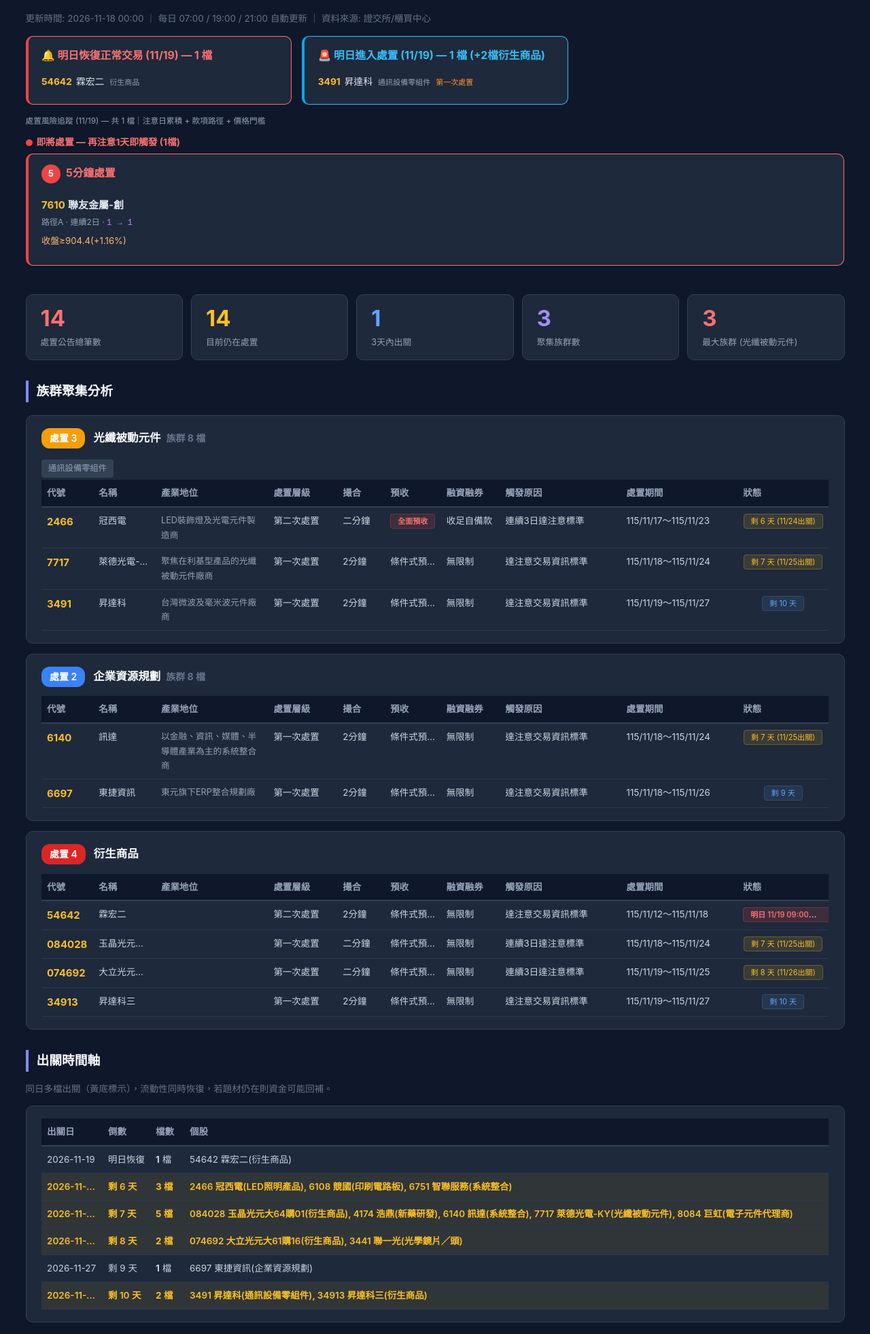
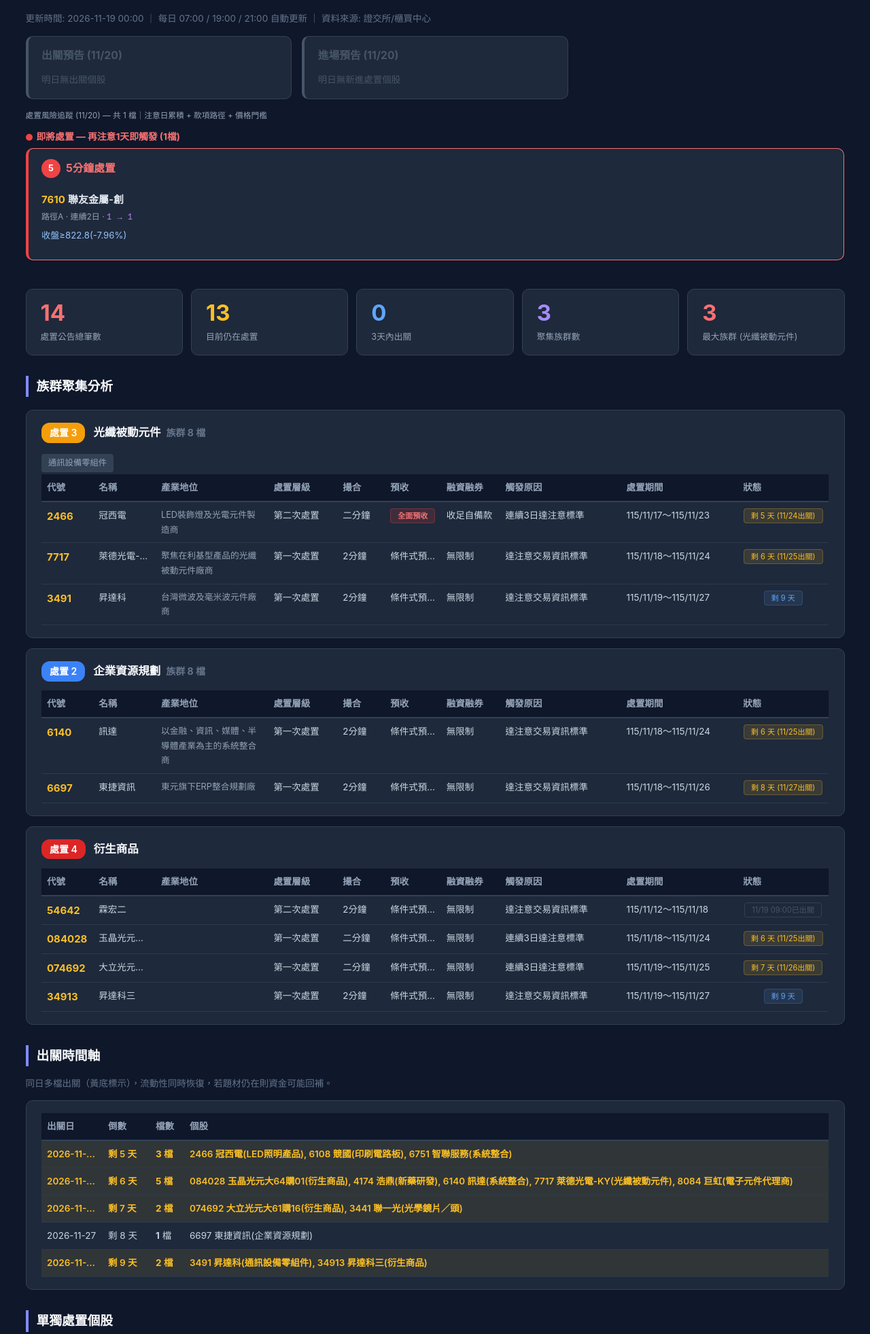
Before and after one commit to kuhper/punish-stock-report, a plain HTML site: page punish.html in a window 1280 px wide. Shown: the part 120-2083 px from the top of the page at 68% size. Drawn offline with Linux system fonts and the light colour scheme.

Commit message:
更新處置股報告 2026-11-19 03:56

```diff
--- a/punish.html
+++ b/punish.html
@@ -1,7 +1,7 @@
 <!DOCTYPE html>
 <html lang="zh-TW"><head><meta charset="utf-8">
 <meta name="viewport" content="width=device-width, initial-scale=1">
-<title>處置股追蹤 2026-11-18</title>
+<title>處置股追蹤 2026-11-19</title>
 <style>
   * { box-sizing: border-box; margin:0; padding:0; }
   body { font-family: -apple-system,'Microsoft JhengHei','Noto Sans TC','Segoe UI',sans-serif; background:#0f172a; color:#e2e8f0; font-size:15px; line-height:1.7; }
@@ -169,22 +169,19 @@ function switchTab(tabName) {
 <div class="header-wrap">
   <div class="header-left">
     <h1><span>台股處置股追蹤</span></h1>
-    <p class="subtitle">更新時間: 2026-11-18 00:00 ｜ 每日 07:00 / 19:00 / 21:00 自動更新 ｜ 資料來源: 證交所/櫃買中心</p>
+    <p class="subtitle">更新時間: 2026-11-19 00:00 ｜ 每日 07:00 / 19:00 / 21:00 自動更新 ｜ 資料來源: 證交所/櫃買中心</p>
   </div>
   <div class="header-cards">
-    <div class="tomorrow-exit">
-  <div class="te-title">🔔 明日恢復正常交易 (11/19) — 1 檔</div>
-  <ul class="te-list"><li><span class="te-code">54642</span>霖宏二 <span class="te-ind">衍生商品</span></li>
-</ul>
+    <div class="tomorrow-exit empty">
+  <div class="te-title" style="color:#475569;">出關預告 (11/20)</div>
+  <span class="te-none">明日無出關個股</span>
 </div>
-
-    <div class="tomorrow-enter">
-  <div class="te-title">🚨 明日進入處置 (11/19) — 1 檔 (+2檔衍生商品)</div>
-  <ul class="te-list"><li><span class="te-code">3491</span>昇達科 <span class="te-ind">通訊設備零組件</span> <span class="te-measure">第一次處置</span></li>
-</ul>
+    <div class="tomorrow-enter empty">
+  <div class="te-title" style="color:#475569;">進場預告 (11/20)</div>
+  <span class="te-none">明日無新進處置個股</span>
 </div>
     <div class="pred-wrap">
-  <div style="color:#94a3b8;font-size:0.78em;margin-bottom:6px;">處置風險追蹤 (11/19) — 共 1 檔｜注意日累積 + 款項路徑 + 價格門檻</div>
+  <div style="color:#94a3b8;font-size:0.78em;margin-bottom:6px;">處置風險追蹤 (11/20) — 共 1 檔｜注意日累積 + 款項路徑 + 價格門檻</div>
   <div class="pred-tier">
   <div class="pred-tier-header pred-tier-imminent">即將處置 — 再注意1天即觸發 (1檔)</div>
   <div class="pred-cards"><div class="predict-card predict-5min">
@@ -192,7 +189,7 @@ function switchTab(tabName) {
   <div class="pred-item">
   <div class="pred-stock"><span class="pred-code">7610</span> <span class="pred-name">聯友金屬-創</span></div>
   <div class="pred-meta">路徑A · 連續2日 · <span class="pred-tl">1 → 1</span></div>
-  <div class="pred-cond pred-high">收盤≥904.4(+1.16%)</div>
+  <div class="pred-cond pred-low">收盤≥822.8(-7.96%)</div>
 </div>
 
 </div></div>
@@ -203,8 +200,8 @@ function switchTab(tabName) {
 
 <div class="stats">
   <div class="stat-card danger"><div class="num">14</div><div class="label">處置公告總筆數</div></div>
-  <div class="stat-card warn"><div class="num">14</div><div class="label">目前仍在處置</div></div>
-  <div class="stat-card info"><div class="num">1</div><div class="label">3天內出關</div></div>
+  <div class="stat-card warn"><div class="num">13</div><div class="label">目前仍在處置</div></div>
+  <div class="stat-card info"><div class="num">0</div><div class="label">3天內出關</div></div>
   <div class="stat-card purple"><div class="num">3</div><div class="label">聚集族群數</div></div>
   <div class="stat-card danger"><div class="num">3</div><div class="label">最大族群 (光纖被動元件)</div></div>
 </div>
@@ -217,9 +214,9 @@ function switchTab(tabName) {
   <table>
     <colgroup><col style="width:60px"><col style="width:72px"><col style="width:130px"><col style="width:80px"><col style="width:55px"><col style="width:65px"><col style="width:68px"><col style="width:140px"><col style="width:135px"><col style="width:105px"></colgroup>
     <thead><tr><th>代號</th><th>名稱</th><th>產業地位</th><th>處置層級</th><th>撮合</th><th>預收</th><th>融資融券</th><th>觸發原因</th><th>處置期間</th><th>狀態</th></tr></thead>
-    <tbody><tr><td class="code">2466</td><td>冠西電</td><td class="pos wrap" title="LED裝飾燈及光電元件製造商">LED裝飾燈及光電元件製造商</td><td>第二次處置</td><td>二分鐘</td><td><span class="tag-soon">全面預收</span></td><td>收足自備款</td><td class="wrap">連續3日達注意標準</td><td>115/11/17～115/11/23</td><td class="status"><span class="tag-near">剩 6 天 (11/24出關)</span></td></tr>
-<tr><td class="code">7717</td><td>萊德光電-KY</td><td class="pos wrap" title="聚焦在利基型產品的光纖被動元件廠商">聚焦在利基型產品的光纖被動元件廠商</td><td>第一次處置</td><td>2分鐘</td><td><span>條件式預收</span></td><td>無限制</td><td class="wrap">達注意交易資訊標準</td><td>115/11/18～115/11/24</td><td class="status"><span class="tag-near">剩 7 天 (11/25出關)</span></td></tr>
-<tr><td class="code">3491</td><td>昇達科</td><td class="pos wrap" title="台灣微波及毫米波元件廠商">台灣微波及毫米波元件廠商</td><td>第一次處置</td><td>2分鐘</td><td><span>條件式預收</span></td><td>無限制</td><td class="wrap">達注意交易資訊標準</td><td>115/11/19～115/11/27</td><td class="status"><span class="tag-in">剩 10 天</span></td></tr>
+    <tbody><tr><td class="code">2466</td><td>冠西電</td><td class="pos wrap" title="LED裝飾燈及光電元件製造商">LED裝飾燈及光電元件製造商</td><td>第二次處置</td><td>二分鐘</td><td><span class="tag-soon">全面預收</span></td><td>收足自備款</td><td class="wrap">連續3日達注意標準</td><td>115/11/17～115/11/23</td><td class="status"><span class="tag-near">剩 5 天 (11/24出關)</span></td></tr>
+<tr><td class="code">7717</td><td>萊德光電-KY</td><td class="pos wrap" title="聚焦在利基型產品的光纖被動元件廠商">聚焦在利基型產品的光纖被動元件廠商</td><td>第一次處置</td><td>2分鐘</td><td><span>條件式預收</span></td><td>無限制</td><td class="wrap">達注意交易資訊標準</td><td>115/11/18～115/11/24</td><td class="status"><span class="tag-near">剩 6 天 (11/25出關)</span></td></tr>
+<tr><td class="code">3491</td><td>昇達科</td><td class="pos wrap" title="台灣微波及毫米波元件廠商">台灣微波及毫米波元件廠商</td><td>第一次處置</td><td>2分鐘</td><td><span>條件式預收</span></td><td>無限制</td><td class="wrap">達注意交易資訊標準</td><td>115/11/19～115/11/27</td><td class="status"><span class="tag-in">剩 9 天</span></td></tr>
 </tbody>
   </table>
 </div>
@@ -228,8 +225,8 @@ function switchTab(tabName) {
   <table>
     <colgroup><col style="width:60px"><col style="width:72px"><col style="width:130px"><col style="width:80px"><col style="width:55px"><col style="width:65px"><col style="width:68px"><col style="width:140px"><col style="width:135px"><col style="width:105px"></colgroup>
     <thead><tr><th>代號</th><th>名稱</th><th>產業地位</th><th>處置層級</th><th>撮合</th><th>預收</th><th>融資融券</th><th>觸發原因</th><th>處置期間</th><th>狀態</th></tr></thead>
-    <tbody><tr><td class="code">6140</td><td>訊達</td><td class="pos wrap" title="以金融、資訊、媒體、半導體產業為主的系統整合商">以金融、資訊、媒體、半導體產業為主的系統整合商</td><td>第一次處置</td><td>2分鐘</td><td><span>條件式預收</span></td><td>無限制</td><td class="wrap">達注意交易資訊標準</td><td>115/11/18～115/11/24</td><td class="status"><span class="tag-near">剩 7 天 (11/25出關)</span></td></tr>
-<tr><td class="code">6697</td><td>東捷資訊</td><td class="pos wrap" title="東元旗下ERP整合規劃廠">東元旗下ERP整合規劃廠</td><td>第一次處置</td><td>2分鐘</td><td><span>條件式預收</span></td><td>無限制</td><td class="wrap">達注意交易資訊標準</td><td>115/11/18～115/11/26</td><td class="status"><span class="tag-in">剩 9 天</span></td></tr>
+    <tbody><tr><td class="code">6140</td><td>訊達</td><td class="pos wrap" title="以金融、資訊、媒體、半導體產業為主的系統整合商">以金融、資訊、媒體、半導體產業為主的系統整合商</td><td>第一次處置</td><td>2分鐘</td><td><span>條件式預收</span></td><td>無限制</td><td class="wrap">達注意交易資訊標準</td><td>115/11/18～115/11/24</td><td class="status"><span class="tag-near">剩 6 天 (11/25出關)</span></td></tr>
+<tr><td class="code">6697</td><td>東捷資訊</td><td class="pos wrap" title="東元旗下ERP整合規劃廠">東元旗下ERP整合規劃廠</td><td>第一次處置</td><td>2分鐘</td><td><span>條件式預收</span></td><td>無限制</td><td class="wrap">達注意交易資訊標準</td><td>115/11/18～115/11/26</td><td class="status"><span class="tag-near">剩 8 天 (11/27出關)</span></td></tr>
 </tbody>
   </table>
 </div>
@@ -238,10 +235,10 @@ function switchTab(tabName) {
   <table>
     <colgroup><col style="width:60px"><col style="width:72px"><col style="width:130px"><col style="width:80px"><col style="width:55px"><col style="width:65px"><col style="width:68px"><col style="width:140px"><col style="width:135px"><col style="width:105px"></colgroup>
     <thead><tr><th>代號</th><th>名稱</th><th>產業地位</th><th>處置層級</th><th>撮合</th><th>預收</th><th>融資融券</th><th>觸發原因</th><th>處置期間</th><th>狀態</th></tr></thead>
-    <tbody><tr><td class="code">54642</td><td>霖宏二</td><td class="pos wrap" title=""></td><td>第二次處置</td><td>2分鐘</td><td><span>條件式預收</span></td><td>無限制</td><td class="wrap">達注意交易資訊標準</td><td>115/11/12～115/11/18</td><td class="status"><span class="tag-soon">明日 11/19 09:00出關</span></td></tr>
-<tr><td class="code">084028</td><td>玉晶光元大64購01</td><td class="pos wrap" title=""></td><td>第一次處置</td><td>二分鐘</td><td><span>條件式預收</span></td><td>無限制</td><td class="wrap">連續3日達注意標準</td><td>115/11/18～115/11/24</td><td class="status"><span class="tag-near">剩 7 天 (11/25出關)</span></td></tr>
-<tr><td class="code">074692</td><td>大立光元大61購16</td><td class="pos wrap" title=""></td><td>第一次處置</td><td>二分鐘</td><td><span>條件式預收</span></td><td>無限制</td><td class="wrap">連續3日達注意標準</td><td>115/11/19～115/11/25</td><td class="status"><span class="tag-near">剩 8 天 (11/26出關)</span></td></tr>
-<tr><td class="code">34913</td><td>昇達科三</td><td class="pos wrap" title=""></td><td>第一次處置</td><td>2分鐘</td><td><span>條件式預收</span></td><td>無限制</td><td class="wrap">達注意交易資訊標準</td><td>115/11/19～115/11/27</td><td class="status"><span class="tag-in">剩 10 天</span></td></tr>
+    <tbody><tr><td class="code">54642</td><td>霖宏二</td><td class="pos wrap" title=""></td><td>第二次處置</td><td>2分鐘</td><td><span>條件式預收</span></td><td>無限制</td><td class="wrap">達注意交易資訊標準</td><td>115/11/12～115/11/18</td><td class="status"><span class="tag-out">11/19 09:00已出關</span></td></tr>
+<tr><td class="code">084028</td><td>玉晶光元大64購01</td><td class="pos wrap" title=""></td><td>第一次處置</td><td>二分鐘</td><td><span>條件式預收</span></td><td>無限制</td><td class="wrap">連續3日達注意標準</td><td>115/11/18～115/11/24</td><td class="status"><span class="tag-near">剩 6 天 (11/25出關)</span></td></tr>
+<tr><td class="code">074692</td><td>大立光元大61購16</td><td class="pos wrap" title=""></td><td>第一次處置</td><td>二分鐘</td><td><span>條件式預收</span></td><td>無限制</td><td class="wrap">連續3日達注意標準</td><td>115/11/19～115/11/25</td><td class="status"><span class="tag-near">剩 7 天 (11/26出關)</span></td></tr>
+<tr><td class="code">34913</td><td>昇達科三</td><td class="pos wrap" title=""></td><td>第一次處置</td><td>2分鐘</td><td><span>條件式預收</span></td><td>無限制</td><td class="wrap">達注意交易資訊標準</td><td>115/11/19～115/11/27</td><td class="status"><span class="tag-in">剩 9 天</span></td></tr>
 </tbody>
   </table>
 </div>
@@ -253,12 +250,11 @@ function switchTab(tabName) {
 <div class="cluster-card">
 <table>
   <thead><tr><th style="width:90px">出關日</th><th style="width:70px">倒數</th><th style="width:50px">檔數</th><th>個股</th></tr></thead>
-  <tbody><tr><td>2026-11-19</td><td>明日恢復</td><td><strong>1</strong> 檔</td><td>54642 霖宏二(衍生商品)</td></tr>
-<tr class="highlight"><td>2026-11-24</td><td>剩 6 天</td><td><strong>3</strong> 檔</td><td>2466 冠西電(LED照明產品), 6108 競國(印刷電路板), 6751 智聯服務(系統整合)</td></tr>
-<tr class="highlight"><td>2026-11-25</td><td>剩 7 天</td><td><strong>5</strong> 檔</td><td>084028 玉晶光元大64購01(衍生商品), 4174 浩鼎(新藥研發), 6140 訊達(系統整合), 7717 萊德光電-KY(光纖被動元件), 8084 巨虹(電子元件代理商)</td></tr>
-<tr class="highlight"><td>2026-11-26</td><td>剩 8 天</td><td><strong>2</strong> 檔</td><td>074692 大立光元大61購16(衍生商品), 3441 聯一光(光學鏡片／頭)</td></tr>
-<tr><td>2026-11-27</td><td>剩 9 天</td><td><strong>1</strong> 檔</td><td>6697 東捷資訊(企業資源規劃)</td></tr>
-<tr class="highlight"><td>2026-11-28</td><td>剩 10 天</td><td><strong>2</strong> 檔</td><td>3491 昇達科(通訊設備零組件), 34913 昇達科三(衍生商品)</td></tr>
+  <tbody><tr class="highlight"><td>2026-11-24</td><td>剩 5 天</td><td><strong>3</strong> 檔</td><td>2466 冠西電(LED照明產品), 6108 競國(印刷電路板), 6751 智聯服務(系統整合)</td></tr>
+<tr class="highlight"><td>2026-11-25</td><td>剩 6 天</td><td><strong>5</strong> 檔</td><td>084028 玉晶光元大64購01(衍生商品), 4174 浩鼎(新藥研發), 6140 訊達(系統整合), 7717 萊德光電-KY(光纖被動元件), 8084 巨虹(電子元件代理商)</td></tr>
+<tr class="highlight"><td>2026-11-26</td><td>剩 7 天</td><td><strong>2</strong> 檔</td><td>074692 大立光元大61購16(衍生商品), 3441 聯一光(光學鏡片／頭)</td></tr>
+<tr><td>2026-11-27</td><td>剩 8 天</td><td><strong>1</strong> 檔</td><td>6697 東捷資訊(企業資源規劃)</td></tr>
+<tr class="highlight"><td>2026-11-28</td><td>剩 9 天</td><td><strong>2</strong> 檔</td><td>3491 昇達科(通訊設備零組件), 34913 昇達科三(衍生商品)</td></tr>
 </tbody>
 </table>
 </div>
@@ -274,11 +270,11 @@ function switchTab(tabName) {
 <col style="width:140px"><col style="width:135px"><col style="width:105px">
 </colgroup>
   <thead><tr><th>代號</th><th>名稱</th><th>產業</th><th>產業地位</th><th>處置層級</th><th>撮合</th><th>預收</th><th>融資融券</th><th>觸發原因</th><th>處置期間</th><th>狀態</th></tr></thead>
-  <tbody><tr><td class="code">3441</td><td>聯一光</td><td>光學鏡片／頭</td><td class="pos wrap" title="台灣光學鏡頭上游專業光學毛胚廠">台灣光學鏡頭上游專業光學毛胚廠</td><td>第二次處置</td><td>2分鐘</td><td><span>預收</span></td><td>無限制</td><td class="wrap">達注意交易資訊標準</td><td>115/11/17～115/11/25</td><td class="status"><span class="tag-near">剩 8 天 (11/26出關)</span></td></tr>
-<tr><td class="code">6108</td><td>競國</td><td>印刷電路板</td><td class="pos wrap" title="台灣CMOS sensor載板最大供應廠">台灣CMOS sensor載板最大供應廠</td><td>第一次處置</td><td>二分鐘</td><td><span>條件式預收</span></td><td>收足自備款</td><td class="wrap">連續3日達注意標準</td><td>115/11/17～115/11/23</td><td class="status"><span class="tag-near">剩 6 天 (11/24出關)</span></td></tr>
-<tr><td class="code">4174</td><td>浩鼎</td><td>新藥研發</td><td class="pos wrap" title="潤泰集團旗下抗癌新藥研發公司">潤泰集團旗下抗癌新藥研發公司</td><td>第二次處置</td><td>2分鐘</td><td><span>預收</span></td><td>無限制</td><td class="wrap">達注意交易資訊標準</td><td>115/11/18～115/11/24</td><td class="status"><span class="tag-near">剩 7 天 (11/25出關)</span></td></tr>
-<tr><td class="code">6751</td><td>智聯服務</td><td>系統整合</td><td class="pos wrap" title="宏碁旗下IT規劃整合及服務廠">宏碁旗下IT規劃整合及服務廠</td><td>第二次處置</td><td>2分鐘</td><td><span>預收</span></td><td>無限制</td><td class="wrap">達注意交易資訊標準</td><td>115/11/17～115/11/23</td><td class="status"><span class="tag-near">剩 6 天 (11/24出關)</span></td></tr>
-<tr><td class="code">8084</td><td>巨虹</td><td>電子元件代理商</td><td class="pos wrap" title="經營記憶體通路及餐飲、助聽器等產品">經營記憶體通路及餐飲、助聽器等產品</td><td>第二次處置</td><td>25分鐘</td><td><span>預收</span></td><td>無限制</td><td class="wrap">達注意交易資訊標準</td><td>115/11/18～115/11/24</td><td class="status"><span class="tag-near">剩 7 天 (11/25出關)</span></td></tr>
+  <tbody><tr><td class="code">3441</td><td>聯一光</td><td>光學鏡片／頭</td><td class="pos wrap" title="台灣光學鏡頭上游專業光學毛胚廠">台灣光學鏡頭上游專業光學毛胚廠</td><td>第二次處置</td><td>2分鐘</td><td><span>預收</span></td><td>無限制</td><td class="wrap">達注意交易資訊標準</td><td>115/11/17～115/11/25</td><td class="status"><span class="tag-near">剩 7 天 (11/26出關)</span></td></tr>
+<tr><td class="code">6108</td><td>競國</td><td>印刷電路板</td><td class="pos wrap" title="台灣CMOS sensor載板最大供應廠">台灣CMOS sensor載板最大供應廠</td><td>第一次處置</td><td>二分鐘</td><td><span>條件式預收</span></td><td>收足自備款</td><td class="wrap">連續3日達注意標準</td><td>115/11/17～115/11/23</td><td class="status"><span class="tag-near">剩 5 天 (11/24出關)</span></td></tr>
+<tr><td class="code">4174</td><td>浩鼎</td><td>新藥研發</td><td class="pos wrap" title="潤泰集團旗下抗癌新藥研發公司">潤泰集團旗下抗癌新藥研發公司</td><td>第二次處置</td><td>2分鐘</td><td><span>預收</span></td><td>無限制</td><td class="wrap">達注意交易資訊標準</td><td>115/11/18～115/11/24</td><td class="status"><span class="tag-near">剩 6 天 (11/25出關)</span></td></tr>
+<tr><td class="code">6751</td><td>智聯服務</td><td>系統整合</td><td class="pos wrap" title="宏碁旗下IT規劃整合及服務廠">宏碁旗下IT規劃整合及服務廠</td><td>第二次處置</td><td>2分鐘</td><td><span>預收</span></td><td>無限制</td><td class="wrap">達注意交易資訊標準</td><td>115/11/17～115/11/23</td><td class="status"><span class="tag-near">剩 5 天 (11/24出關)</span></td></tr>
+<tr><td class="code">8084</td><td>巨虹</td><td>電子元件代理商</td><td class="pos wrap" title="經營記憶體通路及餐飲、助聽器等產品">經營記憶體通路及餐飲、助聽器等產品</td><td>第二次處置</td><td>25分鐘</td><td><span>預收</span></td><td>無限制</td><td class="wrap">達注意交易資訊標準</td><td>115/11/18～115/11/24</td><td class="status"><span class="tag-near">剩 6 天 (11/25出關)</span></td></tr>
 </tbody>
 </table>
 </div>
```
